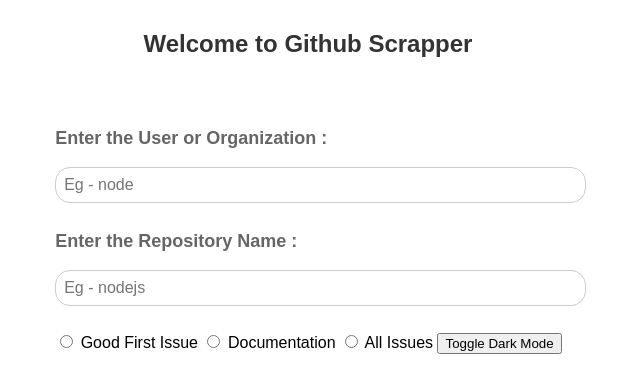
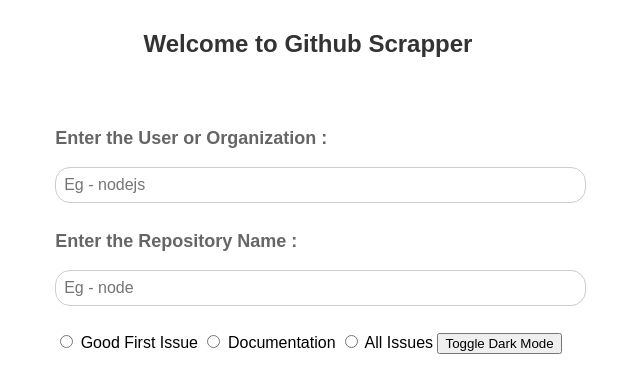
Before and after one commit to rcallaby/FirstContri, a plain HTML site: page src/index.html in a window 1280 px wide. Shown: the full height of the page, 332-972 px from the left. Drawn offline with Linux system fonts and the light colour scheme.

Commit message:
change the example repo

```diff
--- a/src/index.html
+++ b/src/index.html
@@ -17,10 +17,10 @@
     <div>
         <div class="inp">
             <h3>Enter the User or Organization :</h3>
-            <input type="text" name="user_org" id="user-org" placeholder="Eg - node">
+            <input type="text" name="user_org" id="user-org" placeholder="Eg - nodejs">
 
             <h3>Enter the Repository Name :</h3>
-            <input type="text" name="repo" id="repo" placeholder="Eg - nodejs">
+            <input type="text" name="repo" id="repo" placeholder="Eg - node">
 
             <p></p>                <input type="radio" id="gfi" name="iss" value="gfi">
             <label for="gfi">Good First Issue</label>
```
